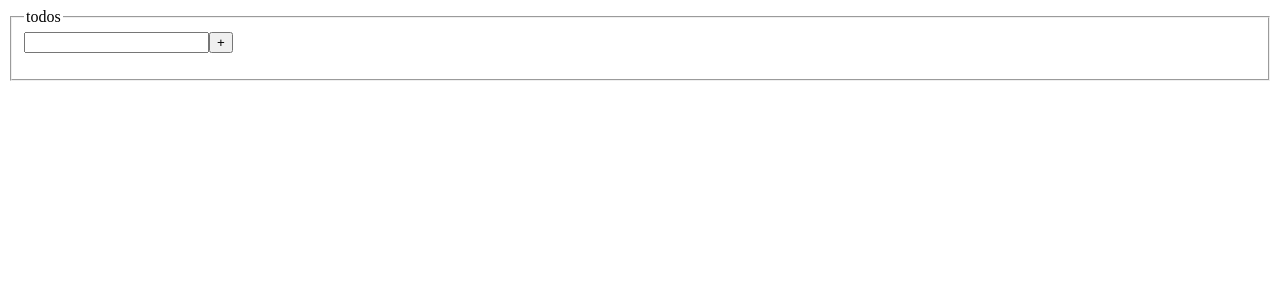
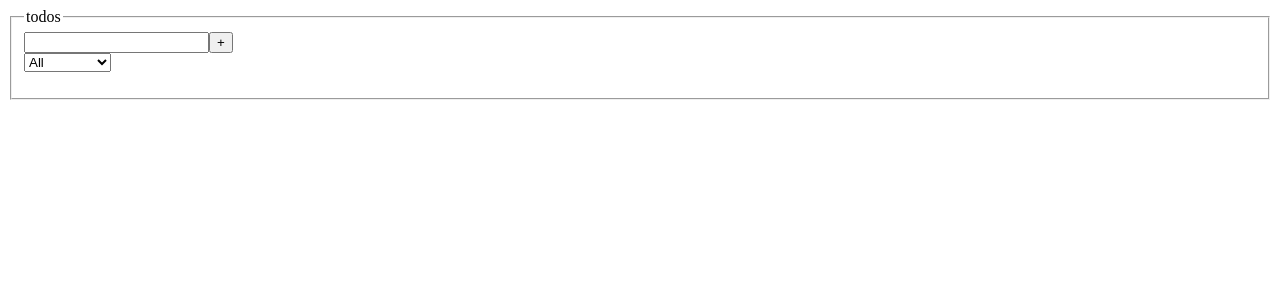
Before and after one commit to EGRrqq/todos, a React (Vite) app: page / in a window 1280 px wide. Shown: the top 300 px of the page. Built offline with nearby package versions, Linux system fonts and the light colour scheme.

Commit message:
feat: sort todos

```diff
--- a/src/App.tsx
+++ b/src/App.tsx
@@ -1,4 +1,10 @@
-import { FormEvent, MouseEvent, useCallback, useEffect, useState } from "react";
+import {
+  ChangeEvent,
+  FormEvent,
+  useCallback,
+  useEffect,
+  useState,
+} from "react";
 import "./App.css";
 
 interface ITodo {
@@ -6,6 +12,8 @@ interface ITodo {
   text: string;
   completed: boolean;
 }
+
+type TSortOptions = "all" | "completed" | "active";
 
 class Todo implements ITodo {
   text: string;
@@ -22,6 +30,7 @@ function App() {
 
   const [value, setValue] = useState<string>("");
   const [todos, setTodos] = useState<ITodo[]>(initTodos);
+  const [sortOption, setSortOption] = useState<TSortOptions>("all");
 
   // cache stuff
   function getCacheValue() {
@@ -56,7 +65,7 @@ function App() {
 
     return cachedTodos ? JSON.parse(cachedTodos) : [];
   }
-  function toggleTodoCompleted(e: MouseEvent<HTMLInputElement>) {
+  function toggleTodoCompleted(e: ChangeEvent<HTMLInputElement>) {
     const updatedTodos = todos.map((t) =>
       t.date === (e.target as HTMLInputElement).id
         ? { ...t, completed: !t.completed }
@@ -66,12 +75,40 @@ function App() {
     setTodos(updatedTodos);
   }
 
+  // sort todos
+  function updateSortOption(e: ChangeEvent<HTMLSelectElement>) {
+    setSortOption(e.target.value as TSortOptions);
+  }
+  function sortedTodos(): Todo[] {
+    let sortedTodos: Todo[];
+    switch (sortOption) {
+      case "active": {
+        sortedTodos = todos.filter((t) => !t.completed);
+        break;
+      }
+      case "completed": {
+        sortedTodos = todos.filter((t) => t.completed);
+        break;
+      }
+      default:
+        sortedTodos = todos;
+        break;
+    }
+
+    return sortedTodos;
+  }
+  function handleSort(e: ChangeEvent<HTMLSelectElement>) {
+    updateSortOption(e);
+    sortedTodos();
+  }
+
   return (
     <>
       <fieldset>
         <legend>todos</legend>
 
         <form onSubmit={handleTodos}>
+          <div>
             <input
               type="text"
               onInput={saveInputValue}
@@ -82,17 +119,32 @@ function App() {
             <button type="submit" aria-label="add todo">
               <span>+</span>
             </button>
+          </div>
+
+          <div>
+            <label htmlFor="sort-todos"></label>
+            <select
+              name="sort"
+              id="sort-todos"
+              onChange={handleSort}
+              value={sortOption}
+            >
+              <option value="all">All</option>
+              <option value="completed">Completed</option>
+              <option value="active">Active</option>
+            </select>
+          </div>
         </form>
 
         <ul>
-          {todos.map((t) => (
+          {sortedTodos().map((t) => (
             <li key={t.date}>
               <input
                 type="checkbox"
                 name="todo"
                 id={t.date}
                 defaultChecked={t.completed}
-                onClick={toggleTodoCompleted}
+                onChange={toggleTodoCompleted}
               />
               <label htmlFor={t.date}>{t.text}</label>
             </li>
```
Lines whose indentation alone changed are shown as unchanged.
